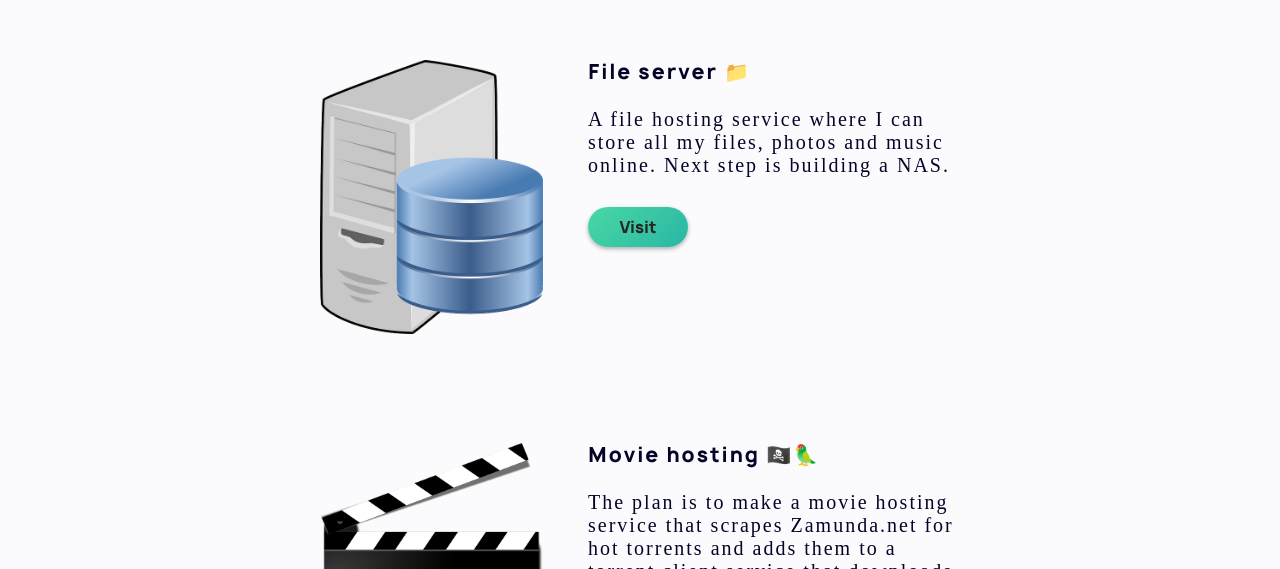
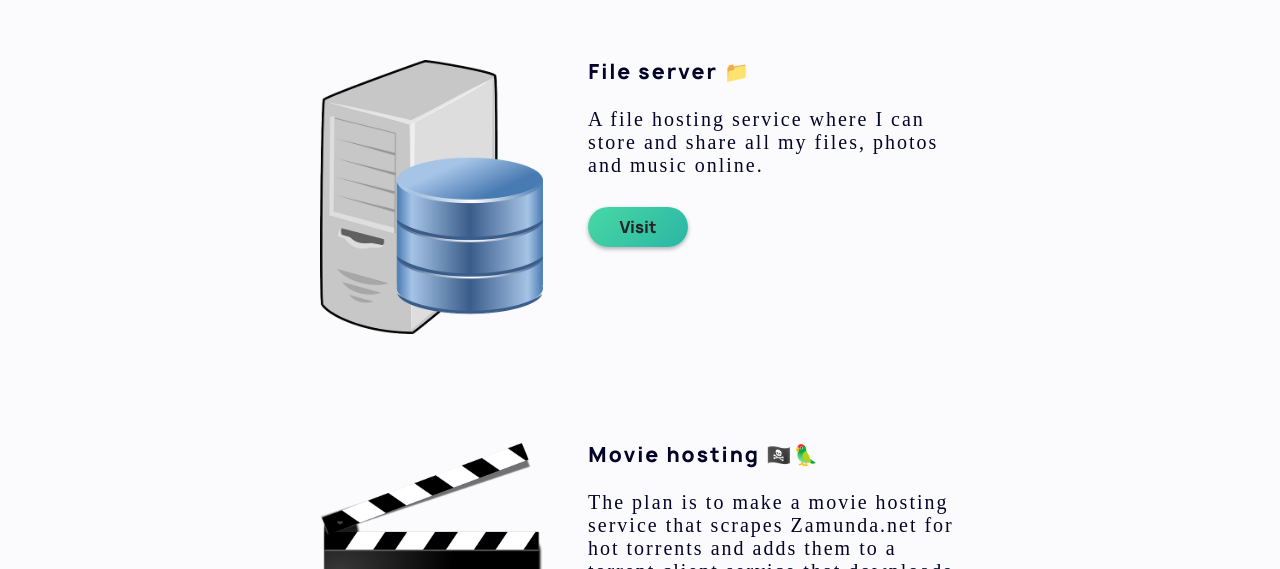
Before and after one commit to thr33bricks/yourdan.uk, a plain HTML site: page services.html in a window 1280 px wide. Shown: the part 231-800 px from the top of the page. Drawn offline with Linux system fonts and the light colour scheme.

Commit message:
A small update file server info

```diff
--- a/services.html
+++ b/services.html
@@ -84,8 +84,8 @@
             <div class="project__details">
               <div class="flow">
                 <p class="text-small-darker">File server 📁</p>
-                <p class="text-thin-darker">A file hosting service where I can store all my files, photos and music
-                  online. Next step is building a NAS.
+                <p class="text-thin-darker">A file hosting service where I can store and share all my files, photos and music
+                  online.
                 </p>
 
                 <div class="btn" style="float: left;" onclick="clickFileserver()">
```
